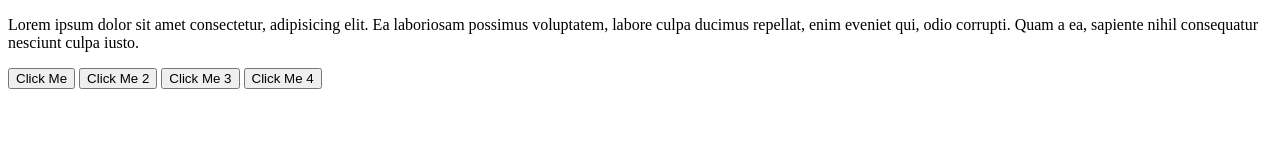
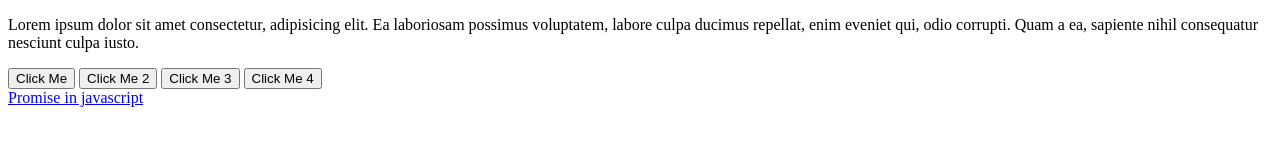
Before and after one commit to AyushSharmaHP/JAVAFULLSTACK32, a plain HTML site: page index.html in a window 1280 px wide. Drawn offline with Linux system fonts and the light colour scheme.

Commit message:
ADDING PAGE

```diff
--- a/index.html
+++ b/index.html
@@ -16,6 +16,7 @@
     <button id="btn3">Click Me 3</button>
     <button id="btn4">Click Me 4</button>
     </div>
+    <a href="Promise.html">Promise in javascript</a>
 
     <script src="index.js"></script>
 </body>
```
